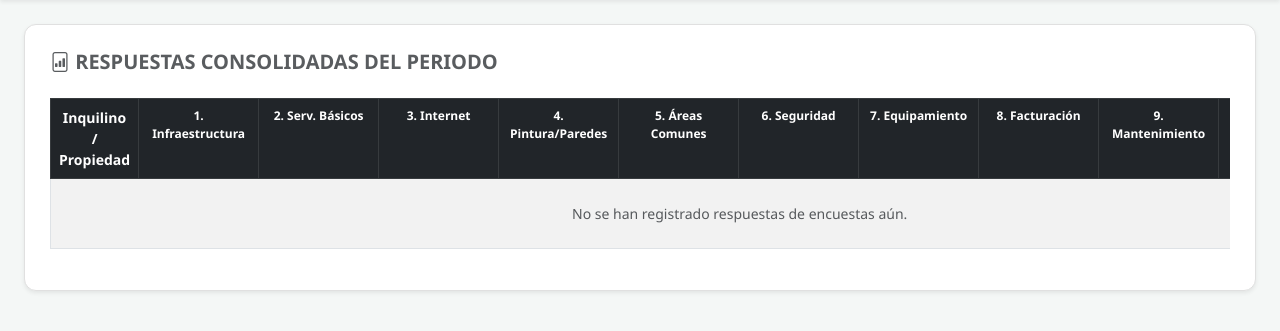
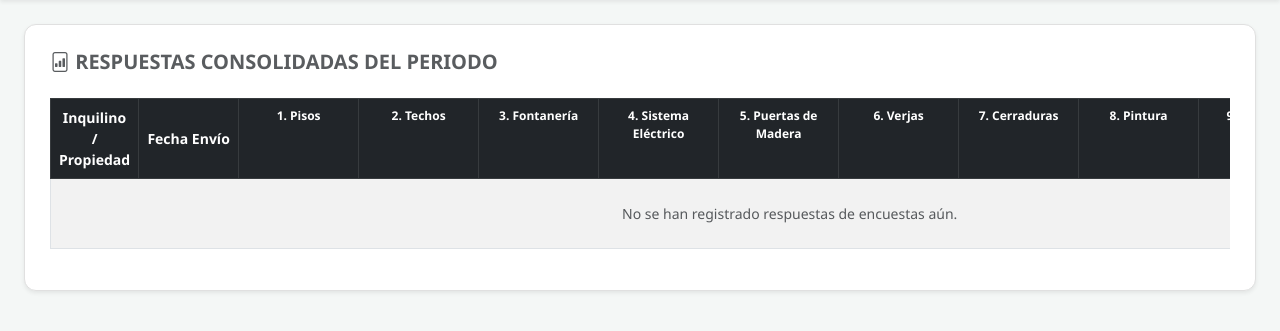
Before and after one commit to osmanmelendez485-glitch/Web, a Flask app: template templates/resumen_encuestas.html in a window 1280 px wide. Shown: the part 50-381 px from the top of the page. Run offline with Flask 3, Linux system fonts and the light colour scheme; the template is opened without the code that fills it, so the values that code supplies are empty.

Commit message:
Encuentas

```diff
--- a/templates/resumen_encuestas.html
+++ b/templates/resumen_encuestas.html
@@ -18,16 +18,16 @@
     {# ⚙️ COPIA AQUÍ MISMO LAS PREGUNTAS DEL ARCHIVO ANTERIOR PARA IGUALAR  #}
     {# ==================================================================== #}
     {% set titulos_preguntas = [
-        "1. Infraestructura",
-        "2. Serv. Básicos",
-        "3. Internet",
-        "4. Pintura/Paredes",
-        "5. Áreas Comunes",
-        "6. Seguridad",
-        "7. Equipamiento",
-        "8. Facturación",
-        "9. Mantenimiento",
-        "10. Convivencia"
+        "1. Pisos",
+        "2. Techos",
+        "3. Fontanería",
+        "4. Sistema Eléctrico",
+        "5. Puertas de Madera",
+        "6. Verjas",
+        "7. Cerraduras",
+        "8. Pintura",
+        "9. Relación Vecinal",
+        "10. Recomendación"
     ] %}
     {# ==================================================================== #}
 
@@ -46,6 +46,7 @@
                     <thead class="table-dark text-center">
                         <tr>
                             <th class="align-middle">Inquilino / Propiedad</th>
+                            <th class="align-middle" style="min-width: 100px;">Fecha Envío</th> <!-- 📅 Nueva Columna -->
                             {% for titulo in titulos_preguntas %}
                                 <th class="th-pregunta">{{ titulo }}</th>
                             {% endfor %}
@@ -59,6 +60,11 @@
                                 <span class="d-block fw-bold text-dark">{{ enc.nombre_inquilino }}</span>
                                 <span class="text-primary font-monospace small" style="font-size:0.75rem;">{{ enc.propiedad }}</span>
                             </td>
+                            <!-- 📅 Renderizado de la fecha de respuesta -->
+                            <td class="text-center font-monospace text-muted text-nowrap">
+                                {{ enc.fecha_respuesta or '—' }}
+                            </td>
+
                             <!-- Mapeo automatizado de las respuestas p1 a p10 -->
                             <td><span class="badge bg-secondary d-block">{{ enc.p1 }}</span></td>
                             <td><span class="badge bg-secondary d-block">{{ enc.p2 }}</span></td>
@@ -85,7 +91,8 @@
                         </tr>
                         {% else %}
                         <tr>
-                            <td colspan="12" class="text-center text-muted py-4">No se han registrado respuestas de encuestas aún.</td>
+                            <!-- Ajustado a 13 columnas debido a la nueva columna de fecha -->
+                            <td colspan="13" class="text-center text-muted py-4">No se han registrado respuestas de encuestas aún.</td>
                         </tr>
                         {% endfor %}
                     </tbody>
```
